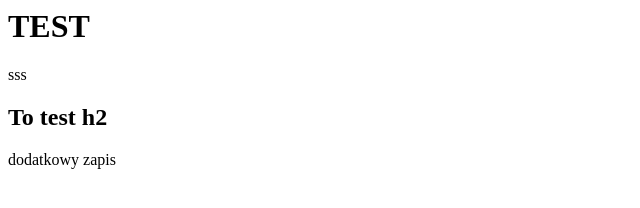
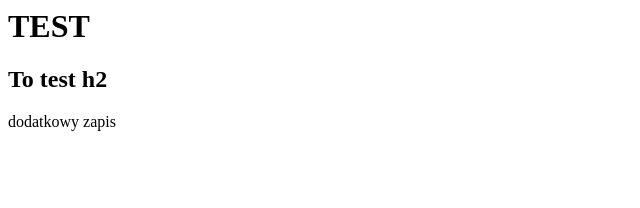
Before and after one commit to grenica/testme, a plain HTML site: page index.html in a window 1280 px wide. Shown: the whole page, without its empty margins (0-640 px from the left). Drawn offline with Linux system fonts and the light colour scheme.

Commit message:
Testowy commit 2

```diff
--- a/index.html
+++ b/index.html
@@ -6,7 +6,6 @@
 	<div class="container">
 
     <dev>
-      sss
       <h2>To test h2</h2>
       <p>dodatkowy zapis</p>
     </dev>
```
